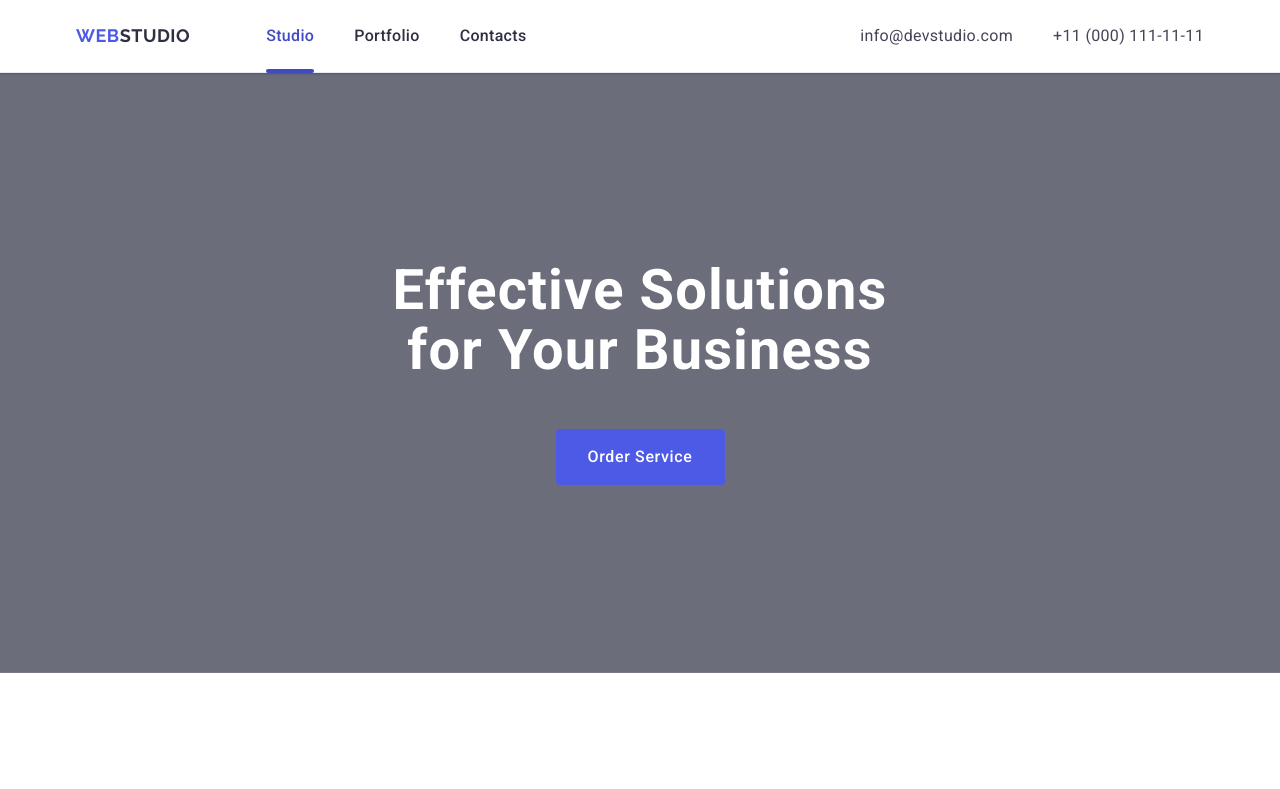
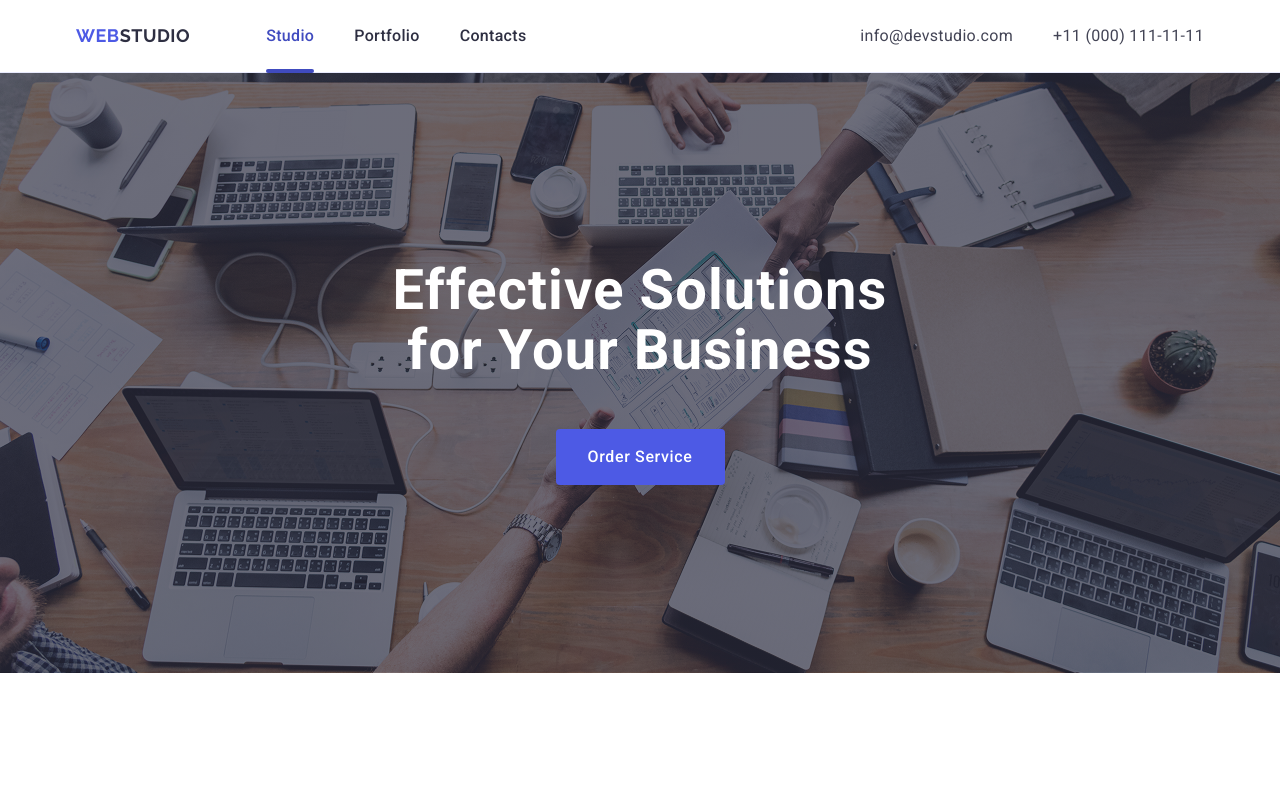
Before and after one commit to Vika07Zhuvak/goit-markup-hw-04, a plain HTML site: page index.html in a window 1280 px wide. Shown: the top 789 px of the page. Drawn offline with nearby package versions, Linux system fonts and the light colour scheme; the site is published under a folder, as on GitHub Pages, so addresses that start at the root find nothing.

Commit message:
update site

```diff
--- a/css/styles.css
+++ b/css/styles.css
@@ -1,4 +1,4 @@
-/* RESET & BASE */
+
 body {
     font-family: 'Roboto', sans-serif;
     color: #434455;
@@ -133,19 +133,19 @@ a {
 
 /* HERO */
 
-.hero-container{
+.hero-container {
     padding: 188px 0;
     text-align: center;
     background-image: linear-gradient(
             rgba(46, 47, 66, 0.7),
-            rgba(46, 47, 66, 0.7)
-    ),
-            url("/images/people-office.jpg");
+            rgba(46, 47, 66, 0.7)),
+        url("../images/people-office.jpg");
     background-position: center;
     background-size: cover;
     background-repeat: no-repeat;
 
 }
+
 .hero-title {
     font-weight: 700;
     font-size: 56px;
@@ -376,15 +376,14 @@ a {
     box-shadow: 0 2px 8px rgba(46, 47, 66, 0.1);
 }
 
-/* Контейнер для зображення */
+
 .portfolio-thumb {
     position: relative;
-    /* Вимога: позиціонування відносне */
     overflow: hidden;
-    /* Приховує вміст, що виходить за межі */
+
 }
 
-/* Параграф (overlay) */
+
 .overlay-text {
     position: absolute;
     top: 0;
@@ -401,19 +400,19 @@ a {
     transition: transform 250ms cubic-bezier(0.4, 0, 0.2, 1);
 }
 
-/* При hover — показати текст */
+
 .portfolio-item:hover .overlay-text {
     transform: translateY(0%);
 }
 
-/* Зображення */
+
 .portfolio-photo {
     display: block;
     width: 100%;
     height: auto;
 }
 
-/* Інформаційна частина */
+
 .portfolio-info {
     border: 1px solid #e7e9fc;
     border-top: none;
@@ -442,16 +441,15 @@ a {
     padding: 100px 0;
 }
 
-/* Контейнер */
+
 .footer-container {
     display: flex;
     align-items: baseline;
-    /* базова лінія для вирівнювання */
     gap: 120px;
-    /* замість margin-right для зручності */
+
 }
 
-/* Ліва частина */
+
 .footer-logo {
     font-family: 'Raleway', sans-serif;
     font-weight: 800;
@@ -475,7 +473,7 @@ a {
     color: #f4f4fd;
 }
 
-/* Права частина */
+
 .footer-social-title {
     font-weight: 500;
     font-size: 16px;
@@ -485,7 +483,7 @@ a {
     margin-bottom: 16px;
 }
 
-/* Список соцмереж */
+
 .social-list {
     display: flex;
     gap: 16px;
@@ -494,7 +492,6 @@ a {
     margin: 0;
 }
 
-/* Посилання соцмереж */
 .social-link {
     display: flex;
     align-items: center;
@@ -509,7 +506,7 @@ a {
 .social-link:hover,
 .social-link:focus {
     background-color: #31d0aa;
-    /* плавна зміна кольору */
+
 }
 
 .social-link svg {
```
Also changed, not shown: index.html (+7 -6 lines).
